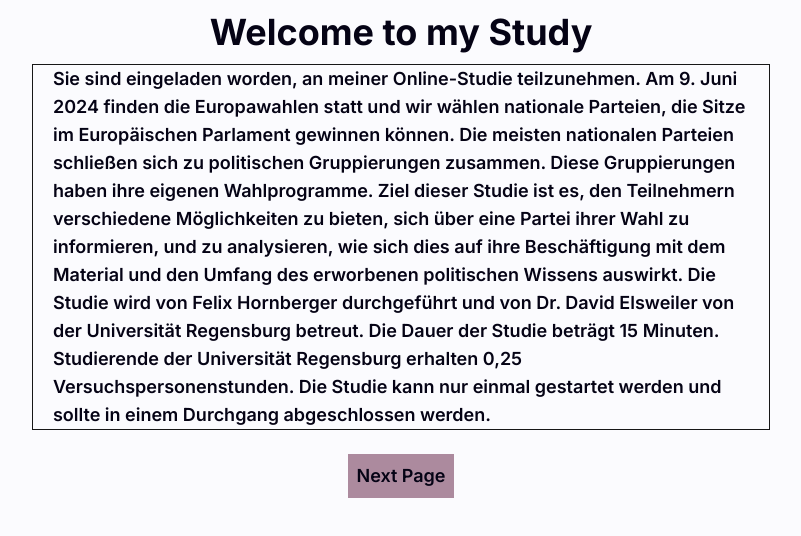
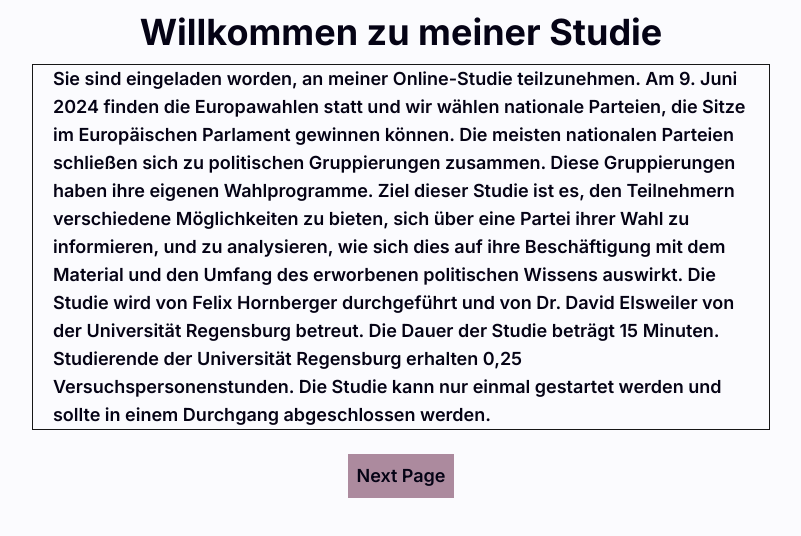
Before and after one commit to FelixHornberger/quote-and-vote-ger, a Next.js app: page / in a window 1280 px wide. Shown: the top 536 px of the page, without its empty margins (239-1040 px from the left). Built offline with nearby package versions, Linux system fonts and the light colour scheme.

Commit message:
Intropage Header Update

```diff
--- a/app/page.tsx
+++ b/app/page.tsx
@@ -5,7 +5,7 @@ export default function Home() {
   return (
     <main className="flex flex-col items-center justify-between">
       <div className="text-center place-items-center mb-3">
-        <h1 >Welcome to my Study</h1>
+        <h1 >Willkommen zu meiner Studie</h1>
       </div>
         <div className="px-5 flex justify-center">
           <div className="task-box mb-3 max-w-prose place-items-center px-5 border border-neutral-900">
```
